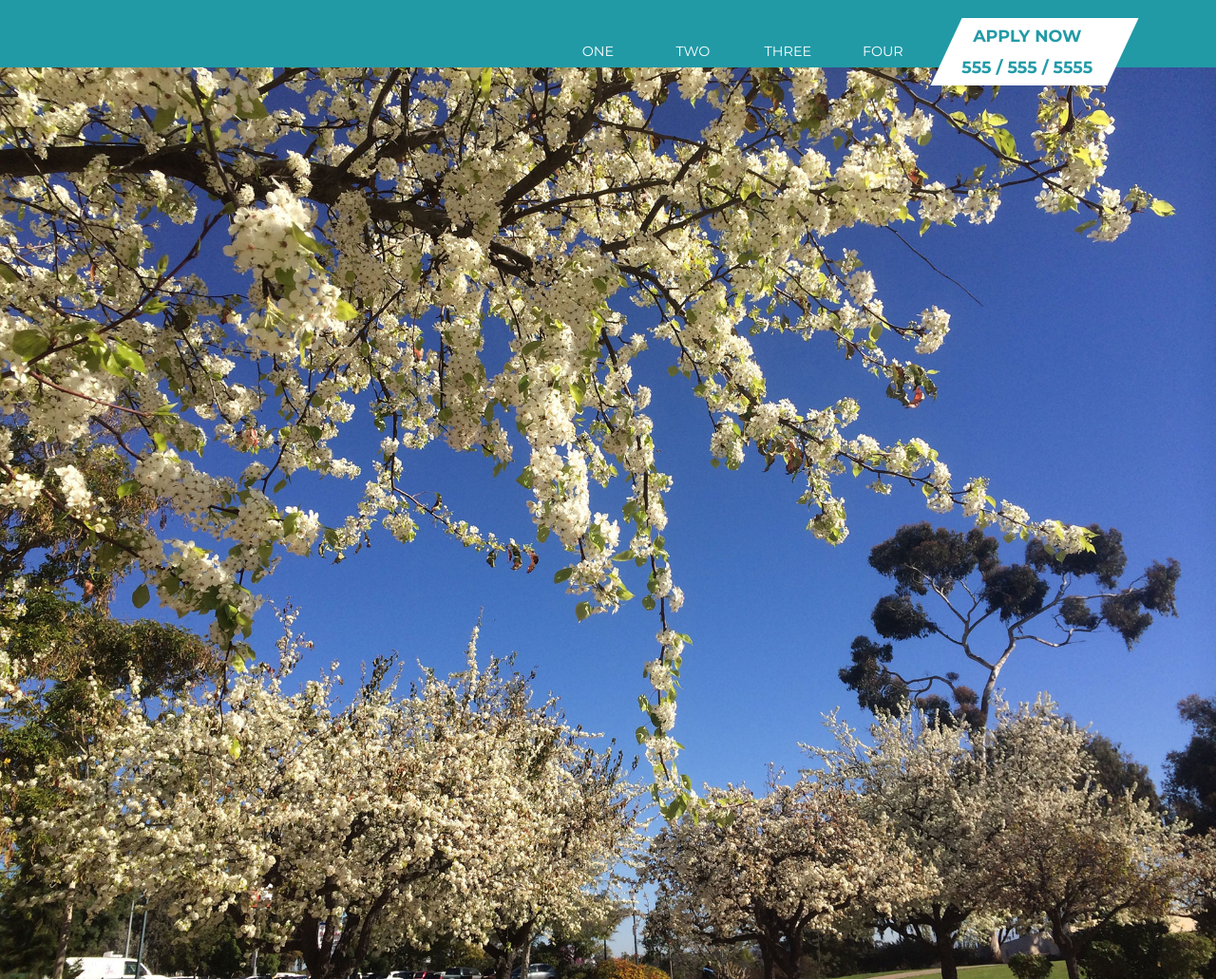
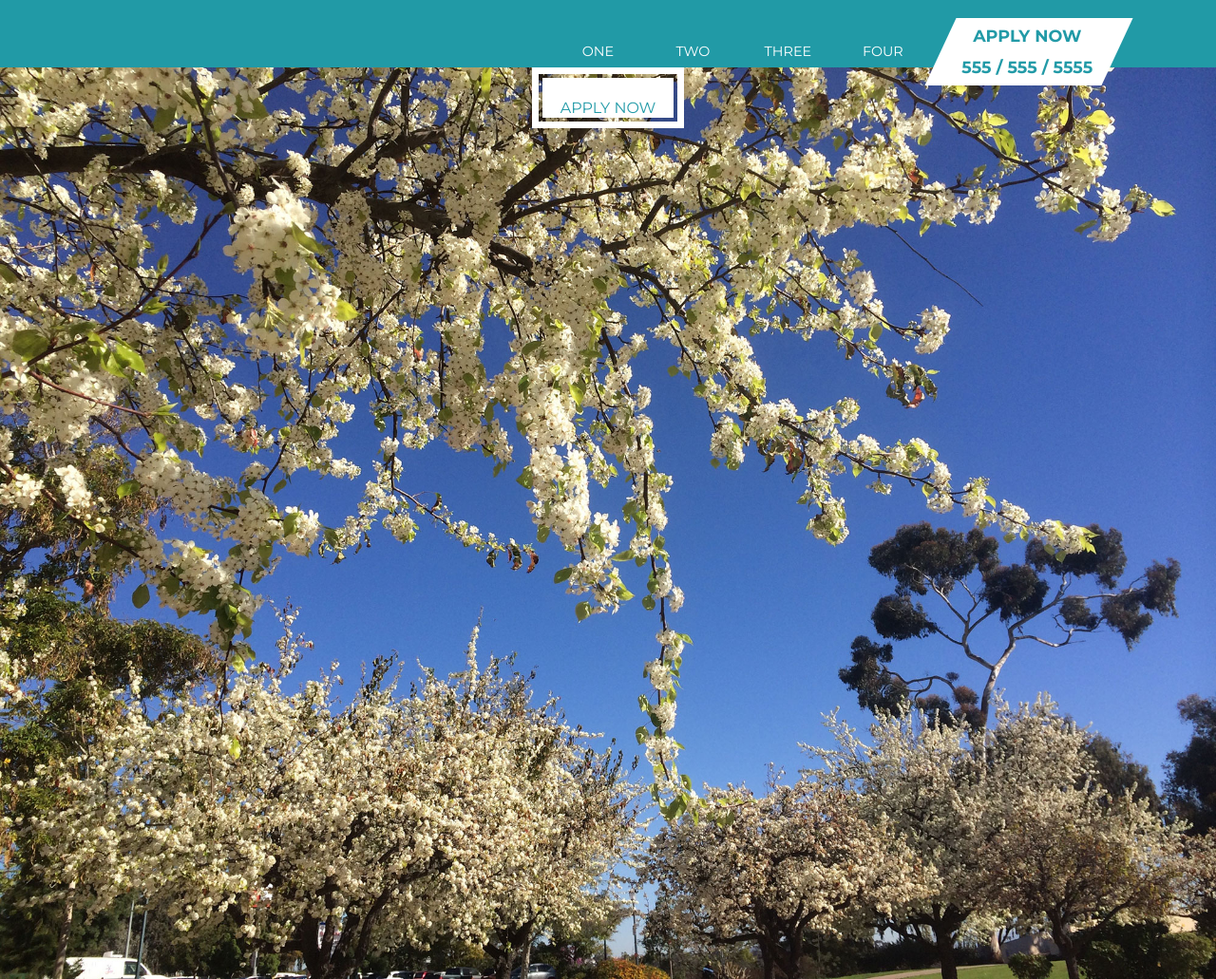
Before and after one commit to msolorio-test/git_test, a plain HTML site: page web-files/index.html in a window 1280 px wide. Shown: the whole page at 95% size. Drawn offline with Linux system fonts and the light colour scheme.

Commit message:
add center main button add bedroom image to slideshow

```diff
--- a/web-files/css/main.css
+++ b/web-files/css/main.css
@@ -155,7 +155,7 @@ CONTACT
 	height: 71px;
 	position: absolute;
 	top: 0;
-	left: -16px;
+	left: -22px;
 	z-index: 1;
 	transform: skewX(-25deg);
 }
@@ -163,6 +163,15 @@ CONTACT
 /***********************
 MAIN
 ***********************/
+.center-button-outer {position: relative;z-index: 2;border: 7px solid #fff;width: 160px;margin: 0 auto;}
+.center-button-inner {
+	background: #fff;
+	margin: 4px;
+	text-align: center;
+	text-transform: uppercase;
+	height: 42px;
+	line-height: 42px;
+}
 
 /***********************
 SLIDESHOW
--- a/web-files/index.html
+++ b/web-files/index.html
@@ -31,8 +31,13 @@
 		</div>
 	</header>
 	<main class="slideshow-container">
+		<div class="center-button-outer">
+			<div class="center-button-inner bg-white text-aqua">apply now</div>
+		</div>
+
+		<!--SLIDESHOW IMAGES-->
 		<img class="slideshow-img" src="img/flowers.jpg" alt="">
-		<img class="slideshow-img" src="img/pinion-tree.jpg" alt="">
+		<img class="slideshow-img" src="img/bedroom.jpg" alt="">
 	</main>
 	<footer></footer>
 </body>
```
Also changed, not shown: dev/img/blue-brick.jpg (added), dev/img/brick.jpg (added), dev/img/broad-landscape.jpg (renamed from web-files/img/broad-landscape.jpg), dev/img/lounge-chairs.jpg (added), dev/img/oatmeal.jpg (added), dev/img/pinion-tree.jpg (renamed from web-files/img/pinion-tree.jpg), dev/img/vase-pattern.jpg (added), web-files/img/bedroom.jpg (added).
